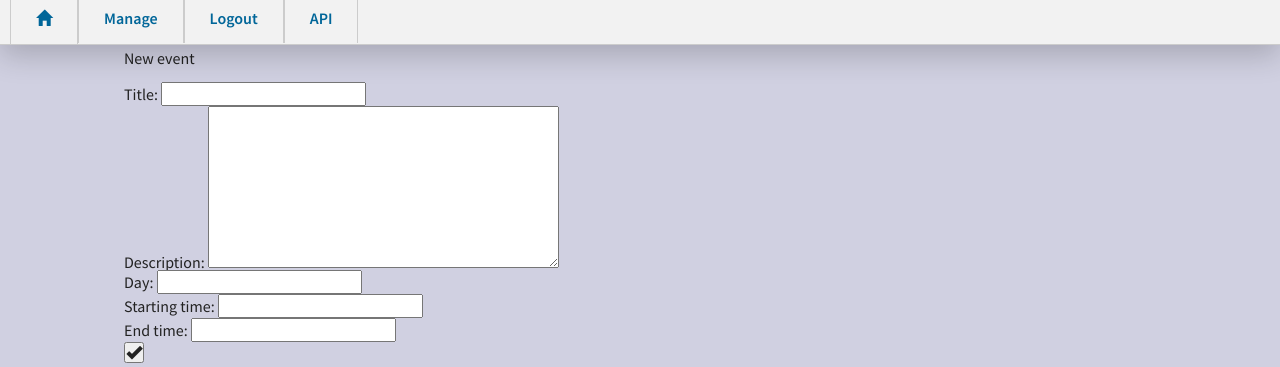
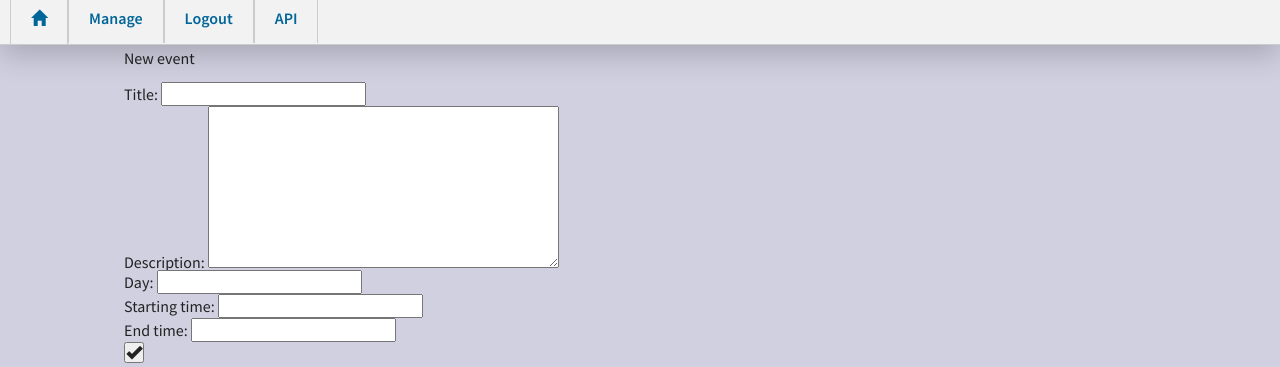
Before and after one commit to nielsv98/my-planner, a Django app: page /events/new/ in a window 1280 px wide. Shown: the top 367 px of the page. Run offline with Django 3.2, Linux system fonts and the light colour scheme; some libraries are stand-ins or nearby versions.

Commit message:
final updates

```diff
--- a/planner/templates/planner/base.html
+++ b/planner/templates/planner/base.html
@@ -45,10 +45,10 @@
 <nav>
 <div class="topnav">
 	 <ul>
-		 <li><a href="/lists"><span class="glyphicon glyphicon-home"></span></a></li>
-		 <li><a href="{% url 'event_list' %}">Manage</a></li>
-		 <li><a href="/logout">Logout</a></li>
-		 <li><a href="/lists">API</a></li>
+		 <li><a style="padding: 15px 20px;" href="/events"><span class="glyphicon glyphicon-home"></span></a></li>
+		 <li><a style="padding: 15px 20px;" href="{% url 'event_list' %}">Manage</a></li>
+		 <li><a style="padding: 15px 20px;" href="/logout">Logout</a></li>
+		 <li><a style="padding: 15px 20px;" href="/lists">API</a></li>
 	 </ul>
 </div>
 </nav>
--- a/planner/templates/planner/login_page.html
+++ b/planner/templates/planner/login_page.html
@@ -20,7 +20,7 @@
     <div class="background-img">
       <img src="{% static 'img/Background.jpg' %}" alt="Background">
     </div>
-    <div class="home">
+    <div class="home" style="background-color: none;">
       <h1>Welcome to Planner</h1>
       <br/>
       <p class="home-text">We offer you the oppurtunity to get your <br/>daily life planned out perfectly.</p>
```
